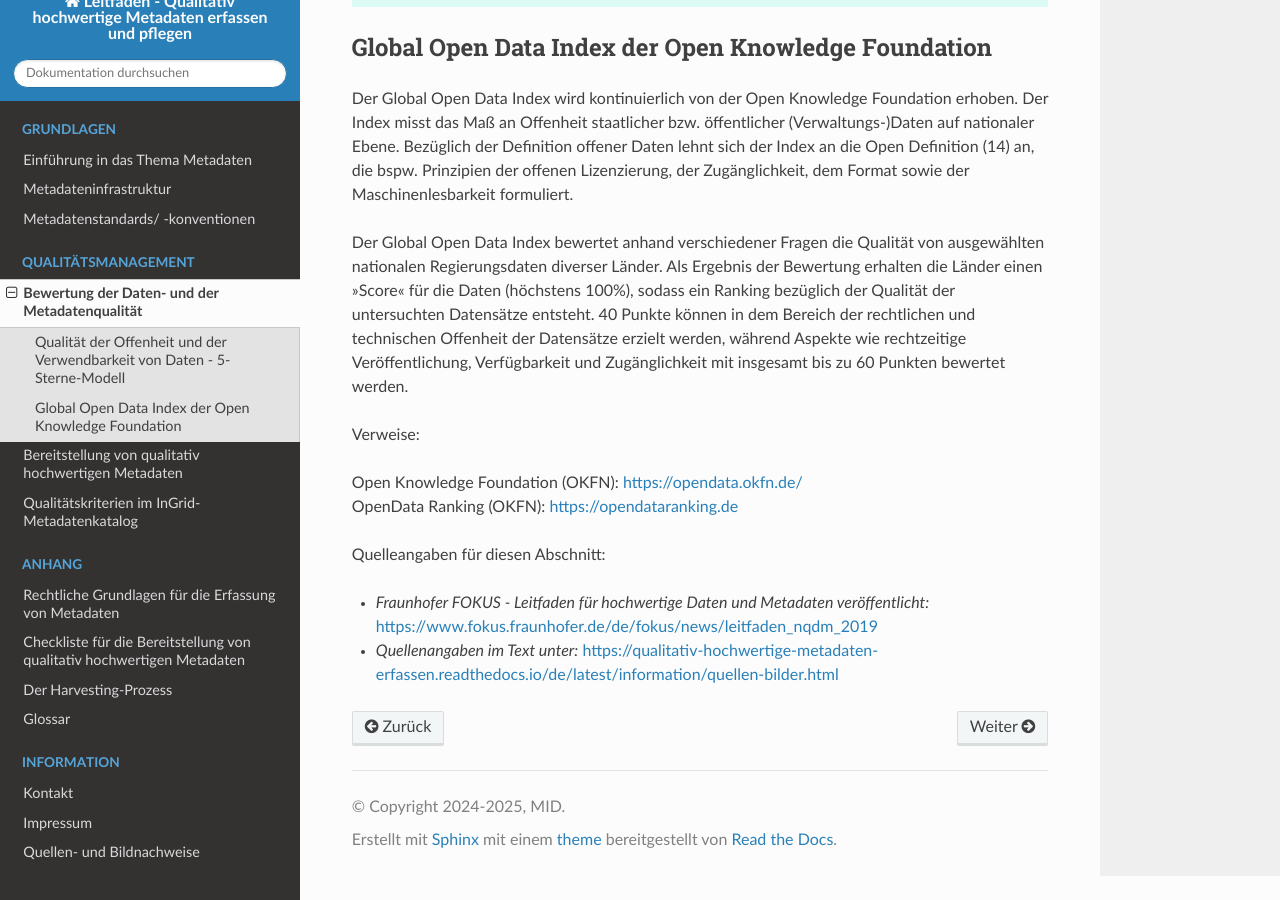
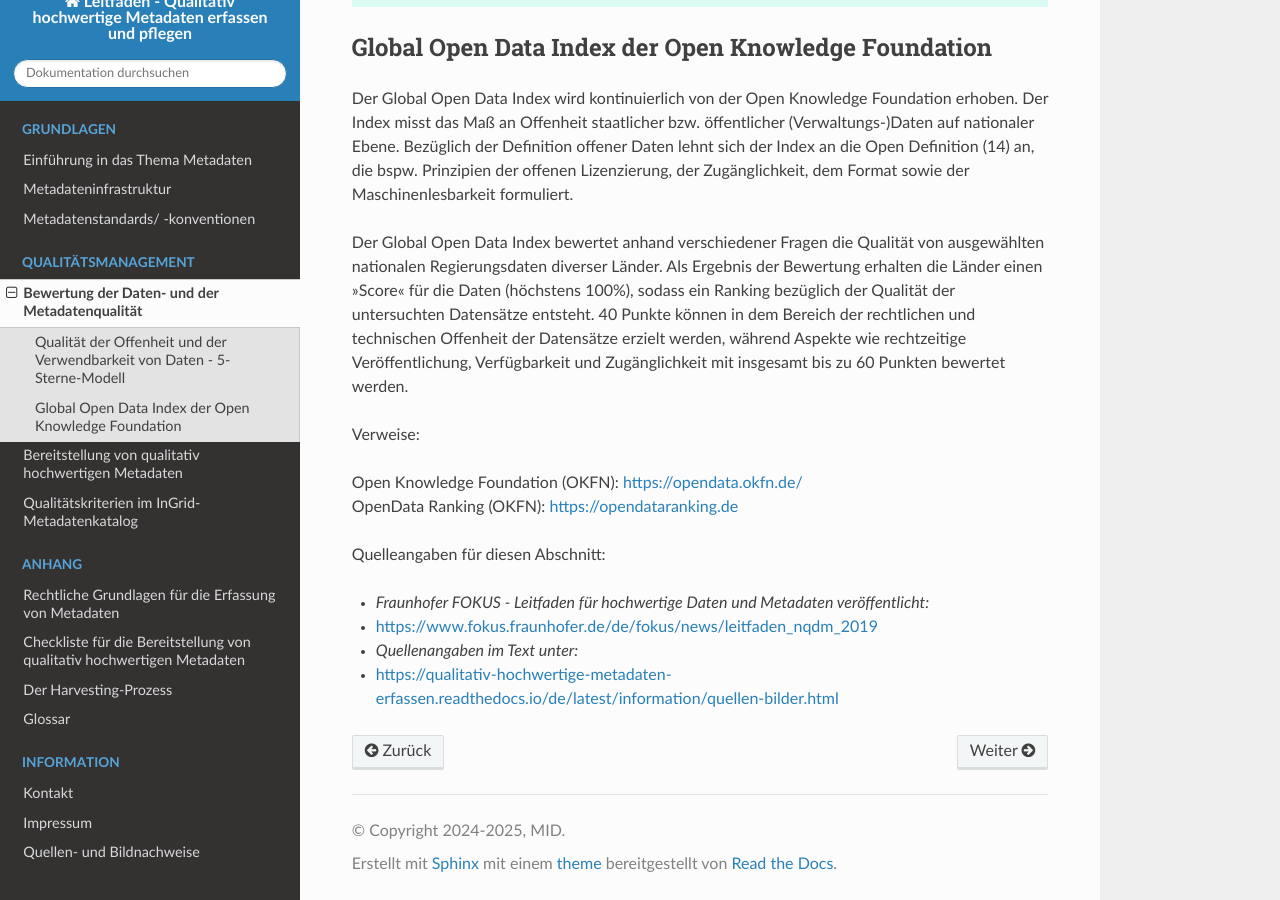
Before and after one commit to tomiwo/ingrid-mdk-st-high-quality-metadata, a Sphinx documentation site: the page built from docs/qualitaetsmanagement/bewertung.rst, in a window 1280 px wide and 900 px high, scrolled down 3276 px. Built offline with Sphinx 7.4.7 and the Read the Docs theme 3.1.0, drawn with Linux system fonts in a browser that asks for light colours.

```diff
--- a/docs/qualitaetsmanagement/bewertung.rst
+++ b/docs/qualitaetsmanagement/bewertung.rst
@@ -143,5 +143,7 @@ Verweise:
 
 Quelleangaben für diesen Abschnitt:
 
-- *Fraunhofer FOKUS - Leitfaden für hochwertige Daten und Metadaten veröffentlicht:* https://www.fokus.fraunhofer.de/de/fokus/news/leitfaden_nqdm_2019
-- *Quellenangaben im Text unter:* https://qualitativ-hochwertige-metadaten-erfassen.readthedocs.io/de/latest/information/quellen-bilder.html
+- *Fraunhofer FOKUS - Leitfaden für hochwertige Daten und Metadaten veröffentlicht:*
+- https://www.fokus.fraunhofer.de/de/fokus/news/leitfaden_nqdm_2019
+- *Quellenangaben im Text unter:*
+-  https://qualitativ-hochwertige-metadaten-erfassen.readthedocs.io/de/latest/information/quellen-bilder.html
```
